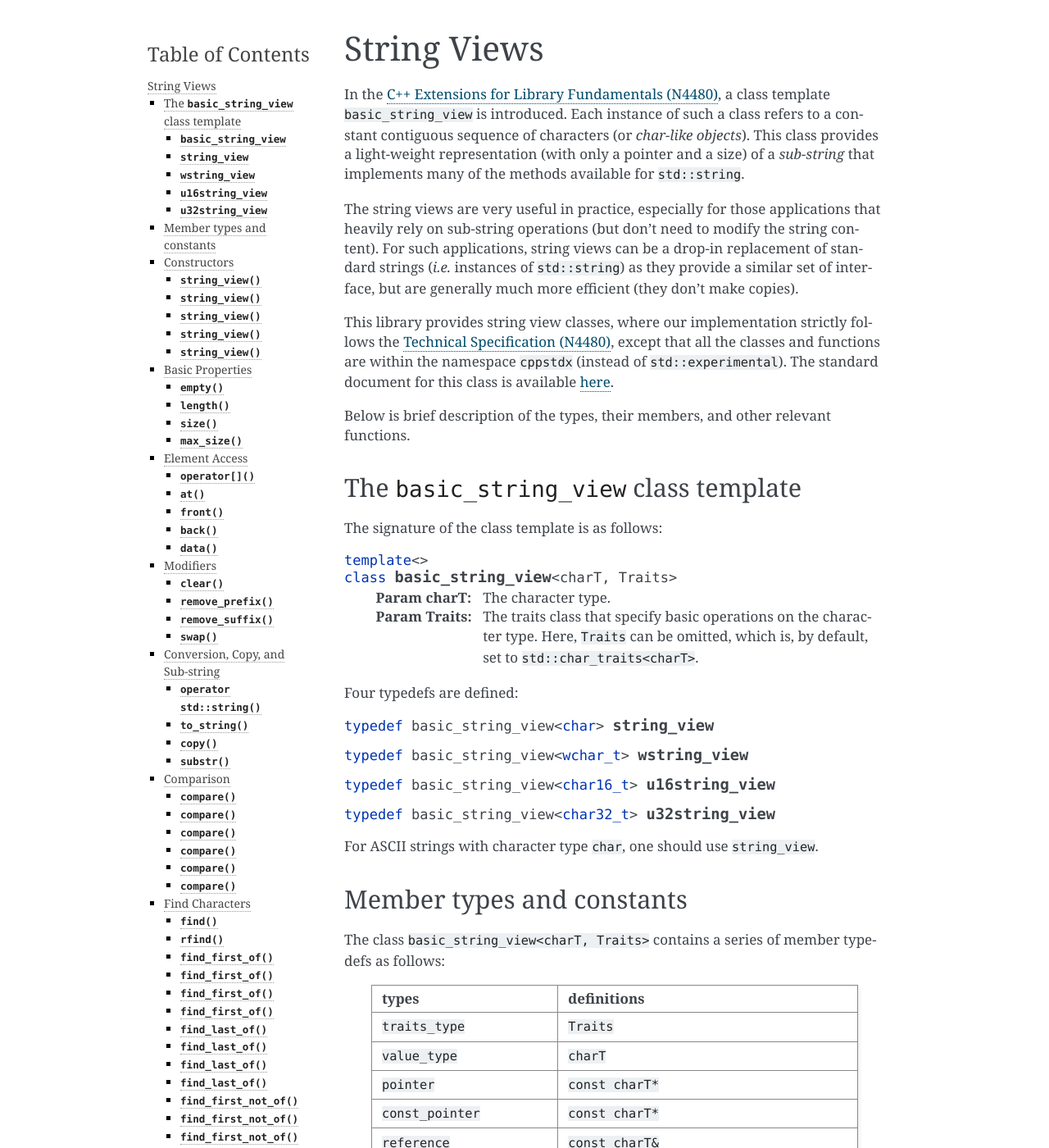
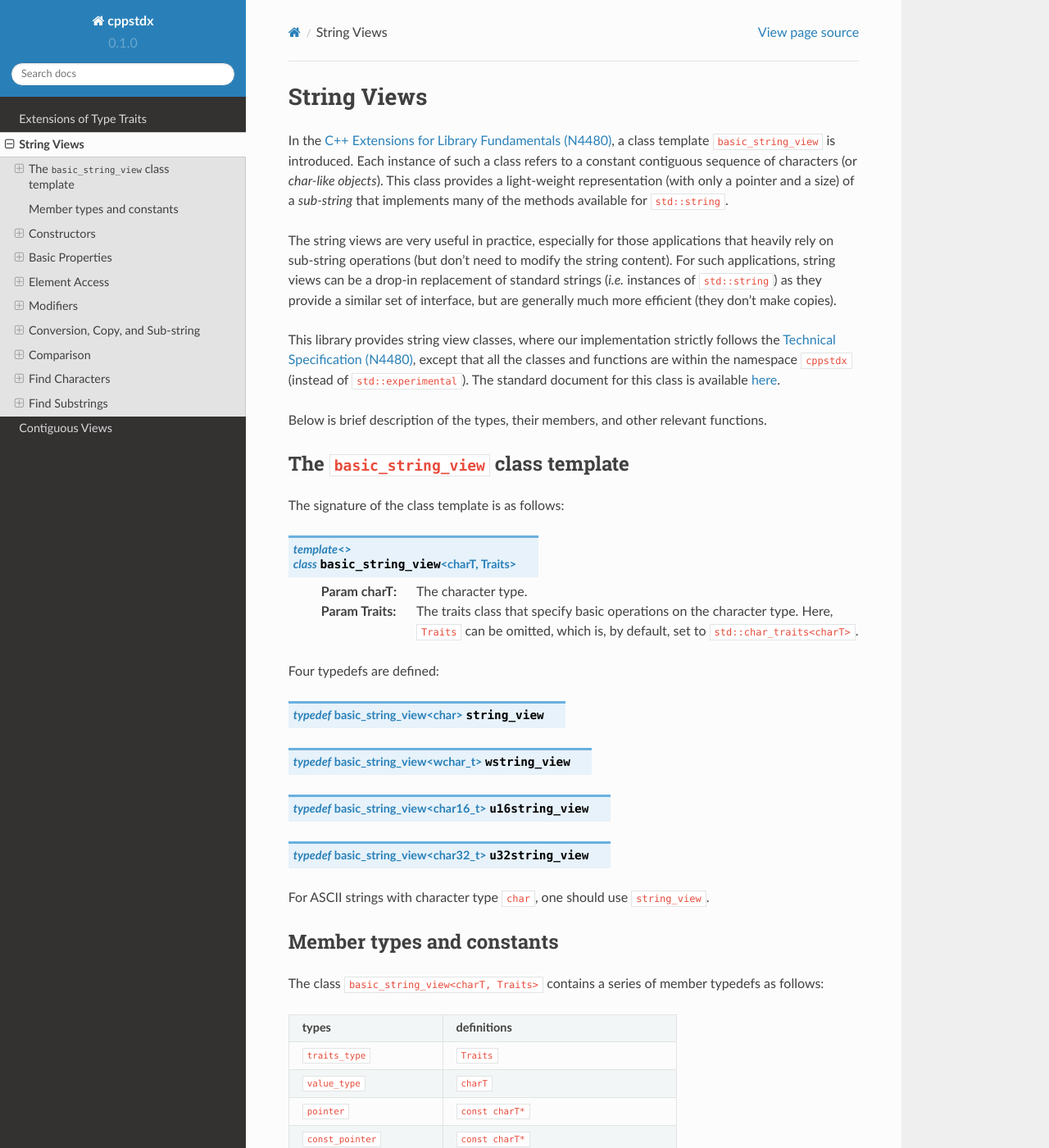
Before and after one commit to MMLab-CU/CLUE, a Sphinx documentation site: the page built from doc/source/string_view.rst, in a window 1280 px wide and 1400 px high. Shown: the whole window at 82% size. Built offline with Sphinx 7.4.7 and the Read the Docs theme 2.0.0, drawn with Linux system fonts in a browser that asks for light colours; formulas are drawn with MathJax 3; some of the changed text lies outside the part shown.

Commit message:
use read-the-docs theme

```diff
--- a/doc/source/conf.py
+++ b/doc/source/conf.py
@@ -110,7 +110,7 @@ todo_include_todos = False
 
 # The theme to use for HTML and HTML Help pages.  See the documentation for
 # a list of builtin themes.
-html_theme = 'alabaster'
+html_theme = 'sphinx_rtd_theme'
 
 # Theme options are theme-specific and customize the look and feel of a theme
 # further.  For a list of options available for each theme, see the
--- a/doc/source/string_view.rst
+++ b/doc/source/string_view.rst
@@ -306,7 +306,7 @@ Similar to ``std::string``, string view classes provide a series of member funct
 Find Substrings
 ----------------
 
-.. cpp:function:: size_type find(basic_string_view s, size_type pos = 0) const noexcept
+.. cpp:function:: size_type find(string_view s, size_type pos = 0) const noexcept
 
     Find a substring ``s``, starting from ``pos``.
 
@@ -318,7 +318,7 @@ Find Substrings
 
     Equivalent to ``find(substr(s), pos)``.
 
-.. cpp:function:: size_type rfind(basic_string_view s, size_type pos = npos) const noexcept
+.. cpp:function:: size_type rfind(string_view s, size_type pos = npos) const noexcept
 
     Find a substring ``s``, in a reverse order, starting from ``pos``, or the end of the string view if ``pos >= size()``.
 
```
